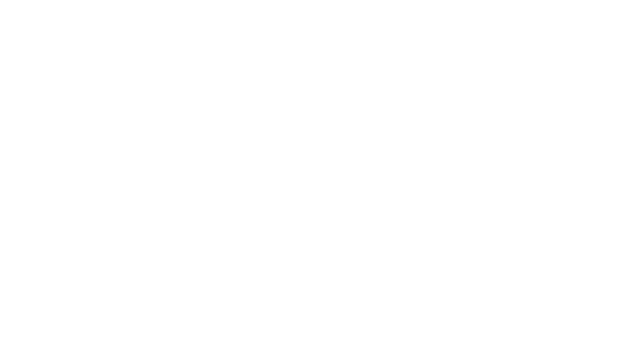
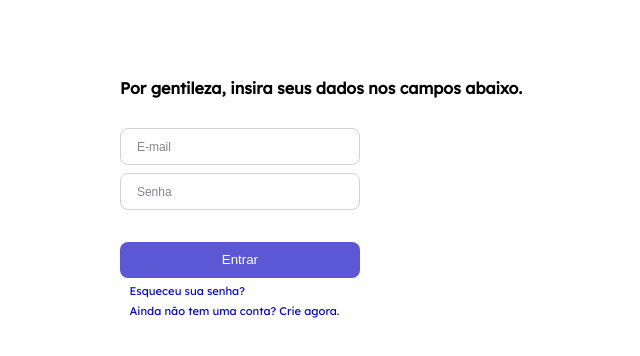
Before and after one commit to Calil-Silva/TechCommerce-Front, a React (Create React App) app: page / in a window 1280 px wide. Shown: the top 356 px of the page, without its empty margins (119-759 px from the left). Built offline with nearby package versions, Linux system fonts and the light colour scheme.

Commit message:
Critical things implemented, missing footer and background

```diff
--- a/package.json
+++ b/package.json
@@ -6,6 +6,7 @@
     "@testing-library/jest-dom": "^5.11.4",
     "@testing-library/react": "^11.1.0",
     "@testing-library/user-event": "^12.1.10",
+    "axios": "^0.24.0",
     "react": "^17.0.2",
     "react-dom": "^17.0.2",
     "react-router-dom": "^5.0.1",
--- a/src/App.js
+++ b/src/App.js
@@ -2,27 +2,22 @@ import { BrowserRouter, Switch, Route } from "react-router-dom";
 import UserContext from "./Contexts/UserContext";
 import { useState } from "react";
 import GlobalStyle from "./Components/GlobalStyle/GlobalStyle";
+import SigninPage from "./Components/SignIn/SigninPage";
 
-export default function App () {
-
+export default function App() {
   const [userData, setUserData] = useState(null);
 
   return (
-        <UserContext.Provider value={{ userData, setUserData }} >
+    <UserContext.Provider value={{ userData, setUserData }}>
       <BrowserRouter>
         {/* {userData ? <Topbar /> : ""} */}
         <Switch>
-                    <Route path="/" exact>
-                    </Route>
-
-                    <Route path="/sign-up" exact>
-                    </Route>
-
-                    <Route path="/home" exact>
-                    </Route>
+          <Route path="/" component={SigninPage} exact />
+          <Route path="/sign-up" exact />
+          <Route path="/home" exact />
         </Switch>
       </BrowserRouter>
       <GlobalStyle />
-        </UserContext.Provider >
-    )
+    </UserContext.Provider>
+  );
 }
--- a/src/Components/GlobalStyle/GlobalStyle.js
+++ b/src/Components/GlobalStyle/GlobalStyle.js
@@ -1,5 +1,4 @@
-import { createGlobalStyle } from 'styled-components';
-import styled from 'styled-components';
+import { createGlobalStyle } from "styled-components";
 const GlobalStyle = createGlobalStyle`
     @import url('https://fonts.googleapis.com/css2?family=Lexend+Deca&display=swap');
     * {
@@ -74,6 +73,10 @@ const GlobalStyle = createGlobalStyle`
         font-size: 19.98px;
         color: #DBDBDB;
     }
+
+    a {
+        text-decoration: none;
+    }
 `;
 
 export default GlobalStyle;
--- a/src/Components/SignIn/SigninPage.js
+++ b/src/Components/SignIn/SigninPage.js
@@ -0,0 +1,167 @@
+import { useState } from "react";
+import { Link } from "react-router-dom";
+import styled from "styled-components";
+import { validateEmail } from "../../schemas/userValidations";
+import { storeUserDAta } from "../../Services/loginPersistence";
+import { postLogin } from "../../Services/TechCommer";
+
+export default function SigninPage() {
+  const [email, setEmail] = useState("");
+  const [password, setPassword] = useState("");
+  const [sendStatus, setSendStatus] = useState(false);
+
+  const handlePasswordAlert = () => {
+    if (!password && sendStatus) {
+      return <Alert>A senha é obrigatória.</Alert>;
+    }
+  };
+
+  const handleEmailAlert = (email) => {
+    const shouldAlertUser = !validateEmail(email);
+
+    if (shouldAlertUser && sendStatus) {
+      return <Alert>Insira um e-mail válido!</Alert>;
+    }
+  };
+
+  const handleSubmitLogin = (e, email, password) => {
+    e.preventDefault();
+
+    if (!validateEmail(email)) {
+      setSendStatus(true);
+      return;
+    }
+
+    postLogin({ email, password })
+      .then((res) => storeUserDAta(res.data))
+      .catch((err) => alert(err.response.data.massage));
+  };
+
+  return (
+    <FormContainer>
+      <Form>
+        <Header>Por gentileza, insira seus dados nos campos abaixo.</Header>
+        <Inputs>
+          <input
+            type="email"
+            placeholder="E-mail"
+            value={email}
+            onChange={(e) => setEmail(e.target.value)}
+          />
+          {handleEmailAlert(email)}
+          <input
+            type="password"
+            placeholder="Senha"
+            value={password}
+            onChange={(e) => setPassword(e.target.value)}
+          />
+          {handlePasswordAlert()}
+        </Inputs>
+        <span></span>
+        <Submit
+          type="submit"
+          value="Entrar"
+          onClick={(e) => handleSubmitLogin(e)}
+        />
+        <Helper>
+          <Link to="/forgetPassword">
+            <p>Esqueceu sua senha?</p>
+          </Link>
+          <Link to="/register">
+            <p>Ainda não tem uma conta? Crie agora.</p>
+          </Link>
+        </Helper>
+      </Form>
+    </FormContainer>
+  );
+}
+
+const FormContainer = styled.div`
+  display: flex;
+  flex-direction: column;
+  align-items: center;
+  margin-right: 25rem;
+
+  @media (max-width: 1000px) {
+    margin: 0;
+  }
+`;
+
+const Form = styled.form`
+  margin: 5rem auto;
+`;
+
+const Header = styled.h1`
+  display: inline-block;
+  font-weight: bold;
+  margin-bottom: 2rem;
+
+  @media (max-width: 1000px) {
+    width: 100%;
+    max-width: 15rem;
+    word-wrap: break-word;
+    -webkit-hyphens: auto;
+    -ms-hyphens: auto;
+    hyphens: auto;
+  }
+`;
+
+const Inputs = styled.div`
+  display: flex;
+  flex-direction: column;
+  input {
+    margin-bottom: 0.5rem;
+    width: 100%;
+    height: 2.3rem;
+    max-width: 15rem;
+    border-radius: 8px;
+    border: 1px solid hsl(240, 6%, 83%);
+    padding-left: 1rem;
+
+    &:last-child {
+      margin-bottom: 2rem;
+    }
+    ::placeholder {
+      font-size: 0.75rem;
+      color: hsl(240, 2%, 54%);
+    }
+  }
+`;
+
+const Submit = styled.input`
+  margin-bottom: 0.5rem;
+  width: 100%;
+  max-width: 15rem;
+  height: 2.3rem;
+  border-radius: 8px;
+  border: none;
+  background-color: hsl(242, 60%, 59%);
+  color: #fff;
+
+  :hover {
+    background-color: hsl(242, 60%, 69%);
+    box-shadow: 0 0 1em red;
+    cursor: pointer;
+  }
+`;
+
+const Helper = styled.div`
+  p {
+    width: 100%;
+    margin-bottom: 0.5rem;
+    max-width: 15rem;
+    font-size: 0.7rem;
+    margin-left: 0.6rem;
+    :hover {
+      color: hsl(240, 2%, 54%);
+      cursor: pointer;
+    }
+  }
+`;
+
+const Alert = styled.span`
+  color: hsl(0, 77%, 56%);
+  margin-bottom: 0.5rem;
+  font-size: 0.6rem;
+  margin-left: 0.6rem;
+`;
--- a/src/Services/TechCommer.js
+++ b/src/Services/TechCommer.js
@@ -0,0 +1,14 @@
+import axios from "axios";
+const URL = "http://localhost:4000";
+
+function setConfig(token) {
+  return {
+    headers: {
+      Authorization: `Bearer ${token}`,
+    },
+  };
+}
+
+export function postLogin(userData) {
+  return axios.post(`${URL}/login`, userData);
+}
--- /dev/null
+++ b/src/schemas/userValidations.js
@@ -0,0 +1,13 @@
+export function validateEmail(email) {
+  const pattern =
+    /^(([^<>()[\]\\.,;:\s@"]+(\.[^<>()[\]\\.,;:\s@"]+)*)|(".+"))@((\[[0-9]{1,3}\.[0-9]{1,3}\.[0-9]{1,3}\.[0-9]{1,3}\])|(([a-zA-Z\-0-9]+\.)+[a-zA-Z]{2,}))$/;
+
+  return pattern.test(email);
+}
+
+export function validatePassword(password) {
+  const pattern =
+    /^(?=.*[a-z])(?=.*[A-Z])(?=.*\d)(?=.*[@$!%*?&])[A-Za-z\d@$!%*?&]{8,}$/;
+
+  return pattern.test(password);
+}
```
Also changed, not shown: 1 other file (tests, documents, lock files or other folders). Lines whose indentation alone changed are shown as unchanged.
